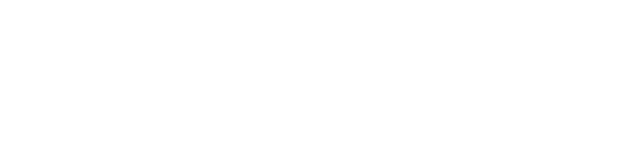
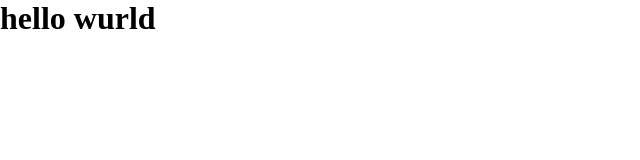
Before and after one commit to OSAdams/week-planner, a website: page index.html in a window 1280 px wide. Shown: the whole page, without its empty margins (0-640 px from the left). Drawn offline with Linux system fonts and the light colour scheme.

Commit message:
hello world

```diff
--- a/index.html
+++ b/index.html
@@ -7,6 +7,7 @@
   <link rel="stylesheet" href="styles.css">
 </head>
 <body>
+  <h1>hello wurld</h1>
   <script src="main.js"></script>
 </body>
 </html>
--- a/styles.css
+++ b/styles.css
@@ -0,0 +1,4 @@
+* {
+  margin: 0;
+  box-sizing: border-box;
+}
```
Also changed, not shown: 1 other file.
